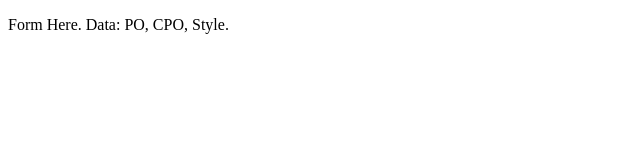
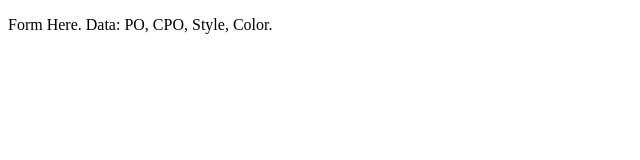
Before and after one commit to beliu/cs50w_project0, a plain HTML site: page index.html in a window 1280 px wide. Shown: the full height of the page, 0-640 px from the left. Drawn offline with Linux system fonts and the light colour scheme.

Commit message:
Add Color placeholder in form
Expand the form with style color column.

```diff
--- a/index.html
+++ b/index.html
@@ -4,6 +4,6 @@
 	<title>Project 0</title>
 </head>
 <body>
-	<p>Form Here. Data: PO, CPO, Style.</p>
+	<p>Form Here. Data: PO, CPO, Style, Color.</p>
 </body>
 </html>
```
